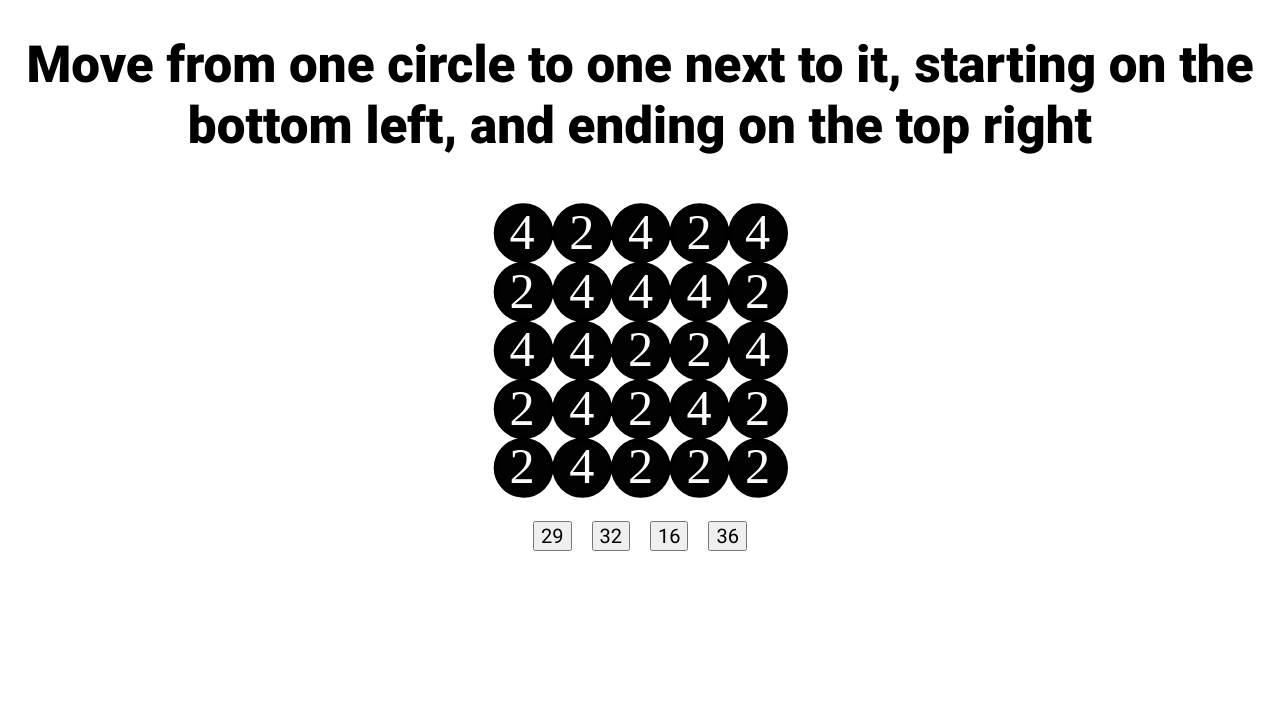
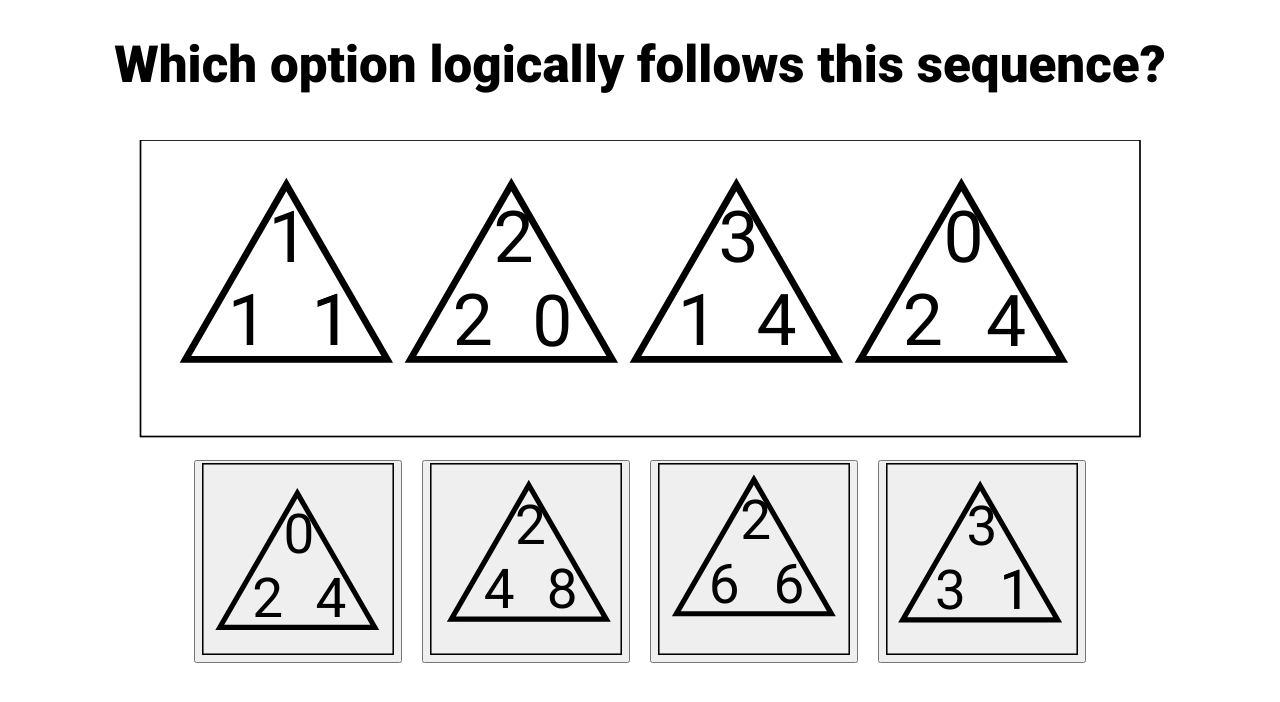
Before and after one commit to AndresDavidCalderon/iq-lab, a Vue app: page / in a window 1280 px wide. Both pictures are taken after a click on the button "Start Test". Shown: the top 702 px of the page. Built offline with nearby package versions, Linux system fonts and the light colour scheme.

Commit message:
fix svg questions not displaying

```diff
--- a/src/views/take_test/FormUI.vue
+++ b/src/views/take_test/FormUI.vue
@@ -60,6 +60,7 @@
     c: await getSVGGroup(questionName, 'c'),
     d: await getSVGGroup(questionName, 'd'),
   };
+  console.log('SVG data is done!');
 };
 
 const getFileShape = () => {
@@ -156,7 +157,9 @@
           width= 100
           >
           </svg>
-          {{ currentQuestion.answers[['a','b','c','d'].indexOf(answer)] }}
+          {{ Array.isArray(currentQuestion.answers) ?
+           currentQuestion.answers[['a','b','c','d'].indexOf(answer)]
+           : '' }}
         </button>
       </div>
     </div>
--- a/src/views/take_test/Questions/question_test.js
+++ b/src/views/take_test/Questions/question_test.js
@@ -13,4 +13,9 @@
     answerShape: 'multiple_files',
     format: 'svg',
   },
+  {
+    name: 'number_pyramid',
+    difficulty: 3,
+    explanation: 'On each frame, the sum of the numbers inside the triangle increases',
+  },
 ];
```
